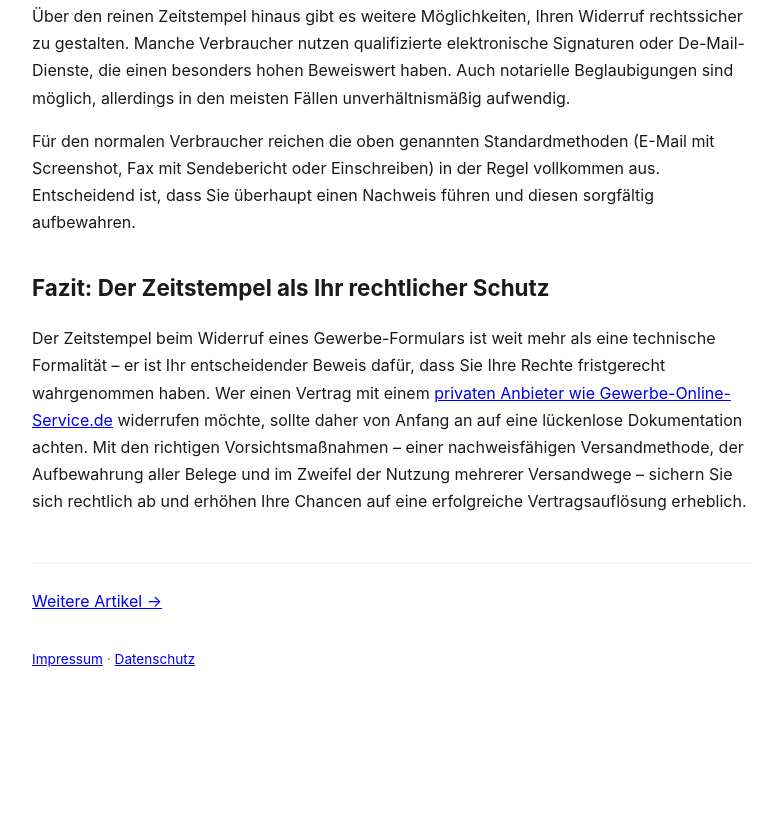
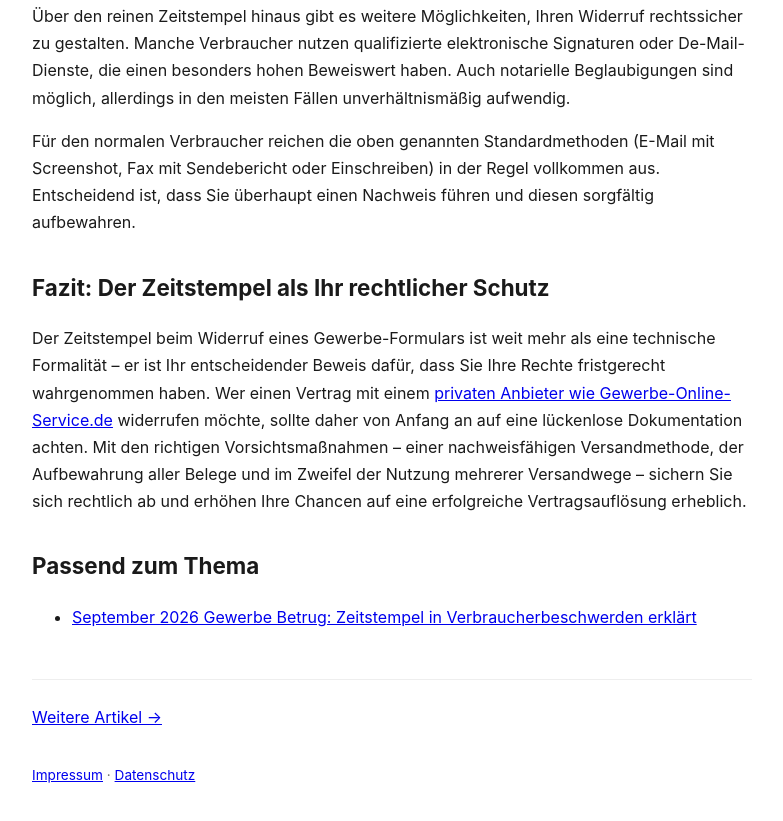
Before and after one commit to haraldlinhart-prog/formular-abzocke, a plain HTML site: page blog/gewerbe-formular-zeitstempel-widerruf-warum-das-versanddatum-entscheid/index.html in a window 1280 px wide. Shown: the part 5058-5879 px from the top of the page, without its empty margins (248-1031 px from the left). Before the commit the page ends 5769 px from the top, so only its background shows below. Drawn offline with Linux system fonts and the light colour scheme.

```diff
--- a/blog/gewerbe-formular-zeitstempel-widerruf-warum-das-versanddatum-entscheid/index.html
+++ b/blog/gewerbe-formular-zeitstempel-widerruf-warum-das-versanddatum-entscheid/index.html
@@ -17,7 +17,7 @@
 <meta property="og:image:height" content="630">
 <meta name="twitter:card" content="summary_large_image">
 <meta name="twitter:image" content="https://video.pan21.com/blog-images/img_6ac4a640accd47.68249594.jpg">
-<script type="application/ld+json">{"@context":"https://schema.org","@type":"BlogPosting","headline":"Gewerbe Formular Zeitstempel Widerruf: Warum das Versanddatum entscheidend ist","description":"Zeitstempel beim Widerruf von Gewerbe-Formularen: Erfahren Sie, warum die Dokumentation des Versanddatums rechtlich entscheidend ist und wie Sie sich absichern.","inLanguage":"de","datePublished":"2026-10-06T07:41:53.100Z","dateModified":"2026-10-06T07:41:53.100Z","mainEntityOfPage":{"@type":"WebPage","@id":"https://www.formular-abzocke.de/blog/gewerbe-formular-zeitstempel-widerruf-warum-das-versanddatum-entscheid/"},"url":"https://www.formular-abzocke.de/blog/gewerbe-formular-zeitstempel-widerruf-warum-das-versanddatum-entscheid/","image":"https://video.pan21.com/blog-images/img_6ac4a640accd47.68249594.jpg","author":{"@type":"Organization","name":"formular-abzocke.de","url":"https://www.formular-abzocke.de/"},"publisher":{"@type":"Organization","name":"formular-abzocke.de","url":"https://www.formular-abzocke.de/"}}</script>
+<script type="application/ld+json">{"@context":"https://schema.org","@type":"BlogPosting","headline":"Gewerbe Formular Zeitstempel Widerruf: Warum das Versanddatum entscheidend ist","description":"Zeitstempel beim Widerruf von Gewerbe-Formularen: Erfahren Sie, warum die Dokumentation des Versanddatums rechtlich entscheidend ist und wie Sie sich absichern.","inLanguage":"de","datePublished":"2026-10-06T07:42:20.639+00:00","dateModified":"2026-10-11T06:04:21.517Z","mainEntityOfPage":{"@type":"WebPage","@id":"https://www.formular-abzocke.de/blog/gewerbe-formular-zeitstempel-widerruf-warum-das-versanddatum-entscheid/"},"url":"https://www.formular-abzocke.de/blog/gewerbe-formular-zeitstempel-widerruf-warum-das-versanddatum-entscheid/","image":"https://video.pan21.com/blog-images/img_6ac4a640accd47.68249594.jpg","author":{"@type":"Organization","name":"formular-abzocke.de","url":"https://www.formular-abzocke.de/"},"publisher":{"@type":"Organization","name":"formular-abzocke.de","url":"https://www.formular-abzocke.de/"}}</script>
 <script type="application/ld+json">{"@context":"https://schema.org","@type":"BreadcrumbList","itemListElement":[{"@type":"ListItem","position":1,"name":"formular-abzocke.de","item":"https://www.formular-abzocke.de/"},{"@type":"ListItem","position":2,"name":"News","item":"https://www.formular-abzocke.de/blog/"},{"@type":"ListItem","position":3,"name":"Gewerbe Formular Zeitstempel Widerruf: Warum das Versanddatum entscheidend ist","item":"https://www.formular-abzocke.de/blog/gewerbe-formular-zeitstempel-widerruf-warum-das-versanddatum-entscheid/"}]}</script>
 <style>
   body { font-family: -apple-system, BlinkMacSystemFont, 'Segoe UI', Arial, sans-serif; max-width: 720px; margin: 0 auto; padding: 40px 20px; line-height: 1.7; color: #1a1a1a; }
@@ -129,6 +129,7 @@
 <h2>Fazit: Der Zeitstempel als Ihr rechtlicher Schutz</h2>
 
 <p>Der Zeitstempel beim Widerruf eines Gewerbe-Formulars ist weit mehr als eine technische Formalität – er ist Ihr entscheidender Beweis dafür, dass Sie Ihre Rechte fristgerecht wahrgenommen haben. Wer einen Vertrag mit einem <a href="https://formular-abzocke.de/blog/gewerbeamt-formular-privater-anbieter-was-sie-uber-kommerzielle-dienst/">privaten Anbieter wie Gewerbe-Online-Service.de</a> widerrufen möchte, sollte daher von Anfang an auf eine lückenlose Dokumentation achten. Mit den richtigen Vorsichtsmaßnahmen – einer nachweisfähigen Versandmethode, der Aufbewahrung aller Belege und im Zweifel der Nutzung mehrerer Versandwege – sichern Sie sich rechtlich ab und erhöhen Ihre Chancen auf eine erfolgreiche Vertragsauflösung erheblich.</p>
+<!-- sp:related --><h2>Passend zum Thema</h2><ul><li><a href="https://www.formular-abzocke.de/blog/september-2026-gewerbe-betrug-zeitstempel-in-verbraucherbeschwerden-er/">September 2026 Gewerbe Betrug: Zeitstempel in Verbraucherbeschwerden erklärt</a></li></ul><!-- /sp:related -->
 <p style="margin-top:3rem;padding-top:1.5rem;border-top:1px solid #eee"><a href="https://www.formular-abzocke.de/blog/">Weitere Artikel &rarr;</a></p>
 <footer style="margin-top:2rem;font-size:0.85rem;color:#666"><a href="https://www.formular-abzocke.de/impressum/">Impressum</a> &middot; <a href="https://www.formular-abzocke.de/datenschutz/">Datenschutz</a></footer>
 </body>
```
